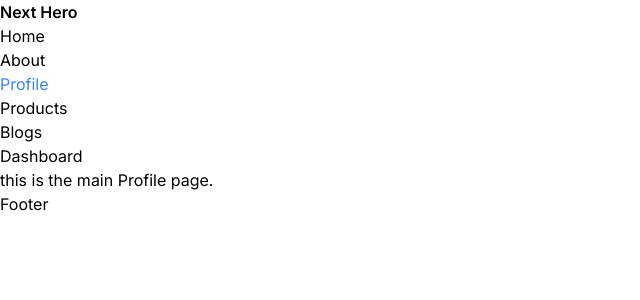
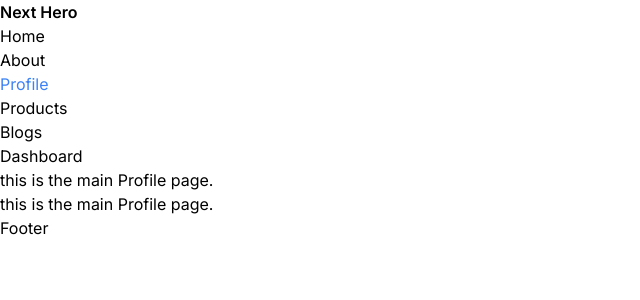
Before and after one commit to siamalrafi/next-hero, a Next.js app: page /profile in a window 1280 px wide. Shown: the top 300 px of the page, without its empty margins (0-640 px from the left). Built offline with nearby package versions, Linux system fonts and the light colour scheme.

Commit message:
this isthe main page

```diff
--- a/src/app/(With_Layout)/profile/page.js
+++ b/src/app/(With_Layout)/profile/page.js
@@ -7,6 +7,7 @@ const ProfilePage = () => {
    return (
       <div>
          <p>this is the main Profile page.</p>
+         <p>this is the main Profile page.</p>
       </div>
    );
 };
```
